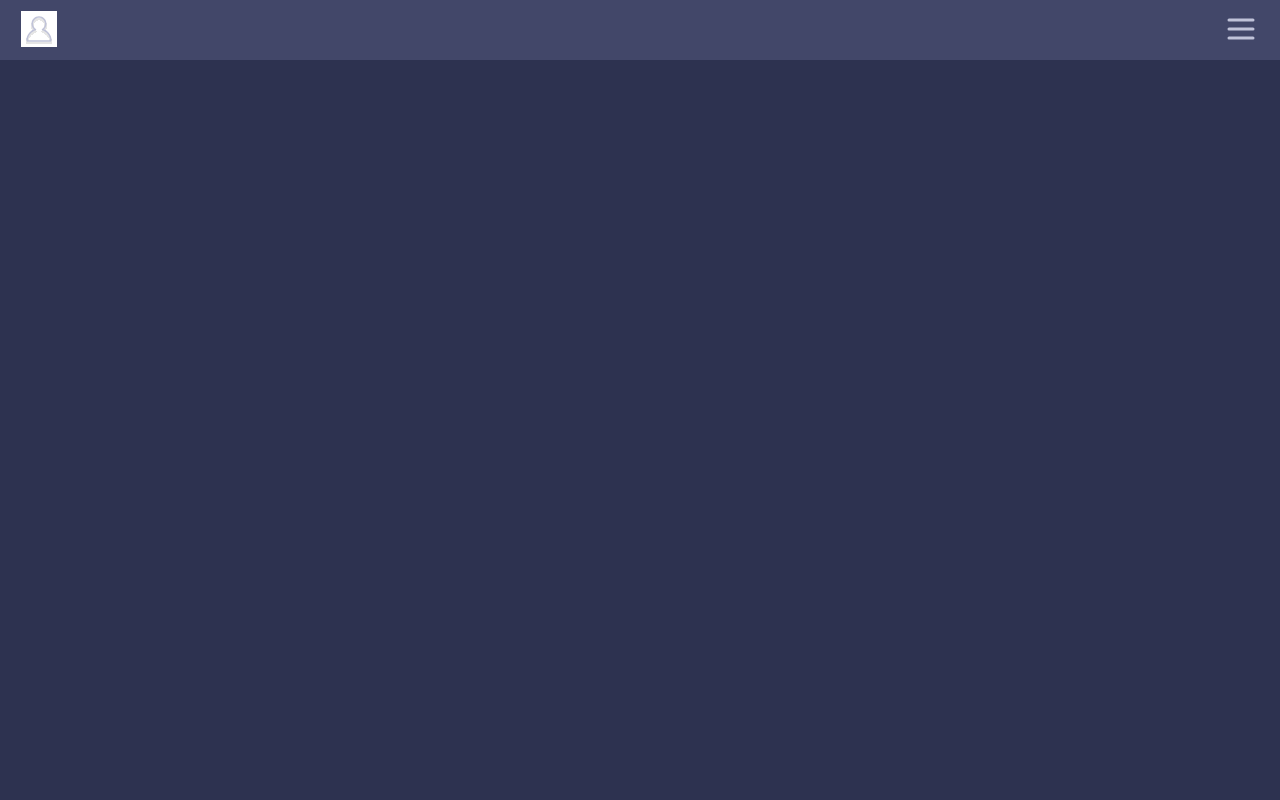
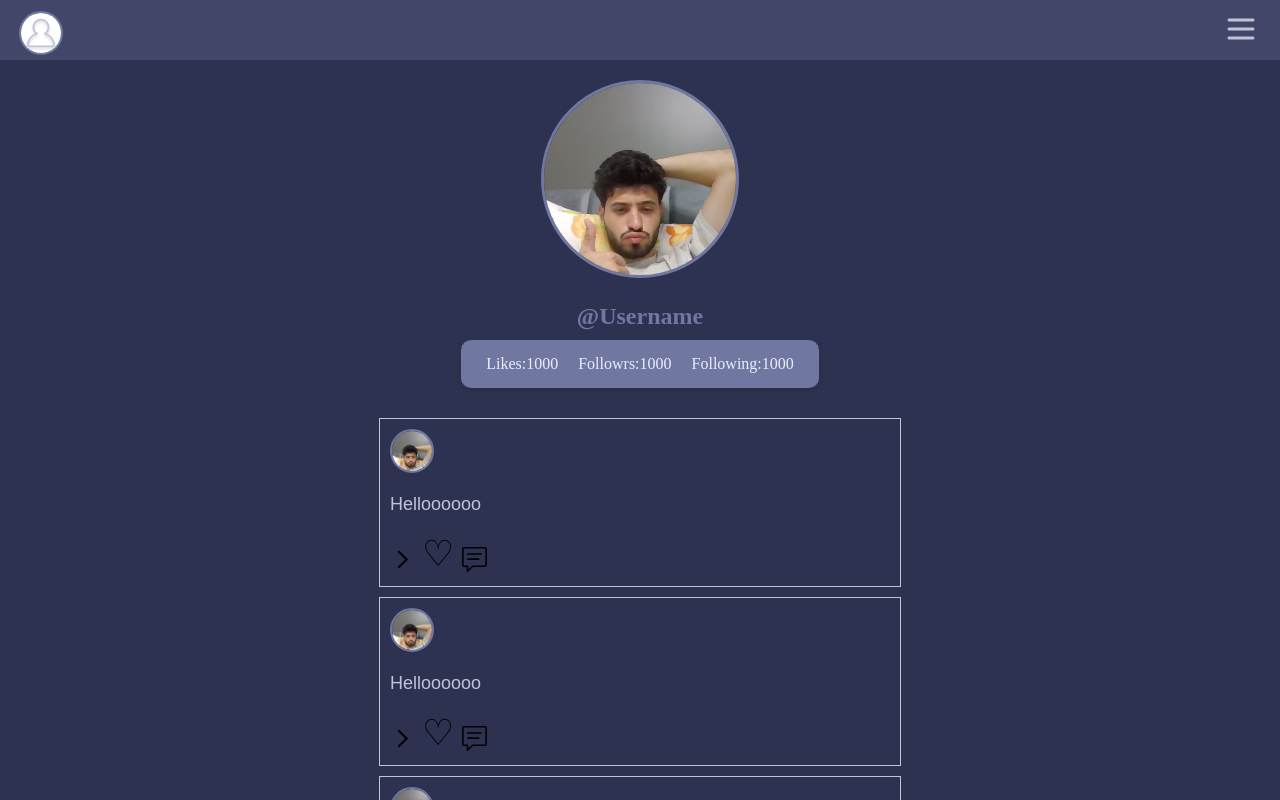
Before and after one commit to kashef7/ViteReactApp, a React (Vite) app in the folder viteApp/: page /profile in a window 1280 px wide. Before the commit this address had no page. Built offline with nearby package versions, Linux system fonts and the light colour scheme.

Commit message:
added comments and Profile page the frontend is almost finished want to work on backend

```diff
--- a/viteApp/src/App.jsx
+++ b/viteApp/src/App.jsx
@@ -3,6 +3,8 @@ import LoginPage from './Pages/LoginPage.jsx'
 import Home from './Pages/Home.jsx';
 import NavBar from './components/NavBar.jsx'
 import Likes from './components/Likes.jsx';
+import Comments from './components/Comments.jsx';
+import Profile from './Pages/Profile.jsx';
 import { Routes, Route , useLocation } from "react-router-dom";
 
 function App() {
@@ -15,10 +17,12 @@ function App() {
         <Route path = "/" element = {<Home></Home>}></Route>
         <Route path = "/Home" element = {<Home></Home>}></Route>
         <Route path = "/login" element = {<LoginPage></LoginPage>}></Route>
+        <Route path = "/profile" element = {<Profile></Profile>}></Route>
       </Routes>
       {state?.backgroundLocation &&
       <Routes>
         <Route path = '/likes' element = {<Likes></Likes>}></Route>
+        <Route path = '/comments' element = {<Comments></Comments>}></Route>
       </Routes>
       }
     </div>
--- a/viteApp/src/Pages/Home.jsx
+++ b/viteApp/src/Pages/Home.jsx
@@ -2,6 +2,7 @@ import "../css/Home.css"
 import profileIcon from '../assets/profile-svgrepo-com.svg';
 import Share from "../components/Share";
 import { useState } from "react";
+import { Link } from "react-router-dom";
 export default function Home(){
     const [shareText , setShareText] = useState("");
     const [shares , setShare] = useState([]);
@@ -22,7 +23,9 @@ export default function Home(){
             <div className="Shares">
                 <div className="ShareBox">
                     <button className="ShareProfile">
-                        <img src={profileIcon}></img>
+                        <Link to={"/profile"}>
+                            <img src={profileIcon}></img>
+                        </Link>
                     </button>
                     <textarea
                         placeholder="Share Your Thoughts"
--- /dev/null
+++ b/viteApp/src/Pages/Profile.jsx
@@ -0,0 +1,22 @@
+import profileIcon from '../assets/WIN_20250605_01_21_41_Pro.jpg';
+import Share from "../components/Share";
+import "../css/Profile.css";
+
+export default function Profile(){
+    return(<div className="Profile-page">
+        <div className="Profile-details">
+            <div className="Profile-pic">
+                <img src={profileIcon}></img>
+            </div>
+            <p>@Username</p>
+            <div className="Profile-info">
+                <p>Likes:1000</p>
+                <p>Followrs:1000</p>
+                <p>Following:1000</p>
+            </div>
+        </div>
+        <Share txt={"Helloooooo"} img={profileIcon}></Share>
+        <Share txt={"Helloooooo"} img={profileIcon}></Share>
+        <Share txt={"Helloooooo"} img={profileIcon}></Share>
+    </div>)
+}
--- /dev/null
+++ b/viteApp/src/components/Comments.jsx
@@ -0,0 +1,11 @@
+import Model from "./Model";
+import { useNavigate } from "react-router-dom";
+export default function Comments(){
+    const navigate = useNavigate();
+
+    return(
+        <Model onClose={()=>{navigate(-1)}}>
+            <h1>Comments</h1>
+        </Model>
+    )
+}
--- a/viteApp/src/components/Menu.jsx
+++ b/viteApp/src/components/Menu.jsx
@@ -6,7 +6,7 @@ export default function Menu(){
     return(
         <div className="menu-box">
             <Link className="menu-link" to={"/"}>Home</Link>
-            <Link className="menu-link" to={"/"}>Profile</Link>
+            <Link className="menu-link" to={"/profile"}>Profile</Link>
             <Link className="menu-link" to={"/login"}>LogOut</Link>
         </div>
     )
--- a/viteApp/src/components/NavBar.jsx
+++ b/viteApp/src/components/NavBar.jsx
@@ -1,6 +1,7 @@
 import "../css/NavBar.css"
 import profileIcon from '../assets/profile-svgrepo-com.svg';
 import menuIcon from '../assets/menu-svgrepo-com.svg';
+import { Link } from "react-router-dom";
 import { useState } from "react";
 import Menu from "./Menu";
 export default function NavBar(){
@@ -11,7 +12,9 @@ export default function NavBar(){
     return(
         <div className="navBar">
             <button className="Profile">
-                <img src={profileIcon}></img>
+                <Link to={"/profile"}>
+                    <img src={profileIcon}></img>
+                </Link>
             </button>
             <button onClick={onMenuClick} className="Menu">
                 <img src={menuIcon}></img>
--- a/viteApp/src/components/Share.jsx
+++ b/viteApp/src/components/Share.jsx
@@ -1,5 +1,6 @@
 import "../css/Share.css";
 import arrow from "../assets/reshot-icon-arrow-chevron-right-WDGHUKQ634.svg"
+import comment from "../assets/comment-icon.svg";
 import { Link , useLocation } from "react-router-dom";
 
 export default function Share({txt,img}){
@@ -7,7 +8,9 @@ export default function Share({txt,img}){
     return(
     <div className="otherShares">
         <button className="ShareProfile">
-            <img src={img}></img>
+            <Link to={"/profile"}>
+                <img src={img}></img>
+            </Link>
         </button>
         <p>
             {txt}
@@ -15,6 +18,7 @@ export default function Share({txt,img}){
         <div className="likes">
             <Link to={"/likes"} state={{ backgroundLocation: location }}><img className="Arrow" src={arrow}></img></Link>
             <input type="checkbox" className="heart-checkbox" />
+            <Link to={"/comments"} state = {{backgroundLocation: location}}><img className="Arrow" src={comment}></img></Link>
         </div>
 
     </div>
--- a/viteApp/src/css/NavBar.css
+++ b/viteApp/src/css/NavBar.css
@@ -11,18 +11,20 @@
     left: 1vw;
     background: none;
     border: none;
+    cursor: pointer;
 }
 
 .Profile img{
-    width: 90%;
-    max-width: 40px;
-    height: 90%;
-    max-height: 40px;
+    width: 40px;
+    height: 40px;
+    border-radius: 50%;
+    object-fit: cover;
+    border: 2px solid #7077A1;
+    transition: transform 0.1s ease;
 }
 
 .Profile img:active{
-    width: 95%;
-    height: 95%;
+    transform: scale(0.95);
 }
 
 .Menu{
@@ -31,6 +33,7 @@
     right: 1vw;
     background: none;
     border: none;
+    cursor: pointer;
 }
 
 .Menu img{
--- /dev/null
+++ b/viteApp/src/css/Profile.css
@@ -0,0 +1,69 @@
+.Profile-page{
+    display: flex;
+    flex-direction: column;
+    align-items: center; /* Changed from justify-items to align-items */
+    overflow-y: auto; /* Changed from scroll to auto for better behavior */
+    min-height: 100vh;
+    padding: 20px; /* Added padding for better spacing */
+}
+
+.Profile-details{
+    display: flex;
+    flex-direction: column;
+    align-items: center;
+    margin-bottom: 20px; /* Added margin for spacing */
+}
+
+.Profile-pic{
+    width: 12rem;
+    height: 12rem;
+    border-radius: 50%;
+    overflow: hidden;
+    border: 3px solid #7077A1; /* Added border for better appearance */
+    margin-bottom: 15px; /* Added margin */
+}
+
+.Profile-pic img {
+    width: 100%; /* Make image fill the container */
+    height: 100%;
+    object-fit: cover; /* Ensure image covers the circle properly */
+}
+
+.Profile-details > p {
+    font-size: 1.5rem; /* Style the username */
+    font-weight: bold;
+    color: #7077A1;
+    margin: 10px 0;
+}
+
+.Profile-info{
+    display: flex;
+    flex-direction: row; /* Changed to row for horizontal layout */
+    gap: 20px; /* Added gap between items */
+    align-items: center; /* Changed from left to center */
+    background-color: #7077A1;
+    color: #EBEDFC;
+    padding: 15px 25px; /* Added padding */
+    border-radius: 10px; /* Added border radius */
+    box-shadow: 0 2px 5px rgba(0,0,0,0.1); /* Added subtle shadow */
+}
+
+.Profile-info p {
+    margin: 0; /* Remove default margin */
+    font-weight: 500;
+    font-size: 1rem;
+}
+
+/* Responsive design for smaller screens */
+@media (max-width: 600px) {
+    .Profile-info {
+        flex-direction: column;
+        gap: 10px;
+        text-align: center;
+    }
+
+    .Profile-pic {
+        width: 8rem;
+        height: 8rem;
+    }
+}
--- a/viteApp/src/css/Share.css
+++ b/viteApp/src/css/Share.css
@@ -18,10 +18,35 @@
     }
 }
 
+/* Add styles for ShareProfile button and image */
+.ShareProfile {
+    background: none;
+    border: none;
+    padding: 0;
+    margin-bottom: 10px;
+    cursor: pointer;
+}
+
+.ShareProfile img {
+    width: 50px;
+    height: 50px;
+    border-radius: 50%;
+    object-fit: cover;
+    border: 2px solid #7077A1;
+}
+
 .Arrow{
     padding-top: 14px;
     margin-right: 7px;
+    cursor: pointer;
 }
+
+.likes img {
+    width: 25px;
+    height: 25px;
+    cursor: pointer;
+}
+
 
 .heart-checkbox {
         appearance: none;
```
Also changed, not shown: viteApp/src/assets/WIN_20250605_01_21_41_Pro.jpg (added), viteApp/src/assets/comment-icon.svg (added).
